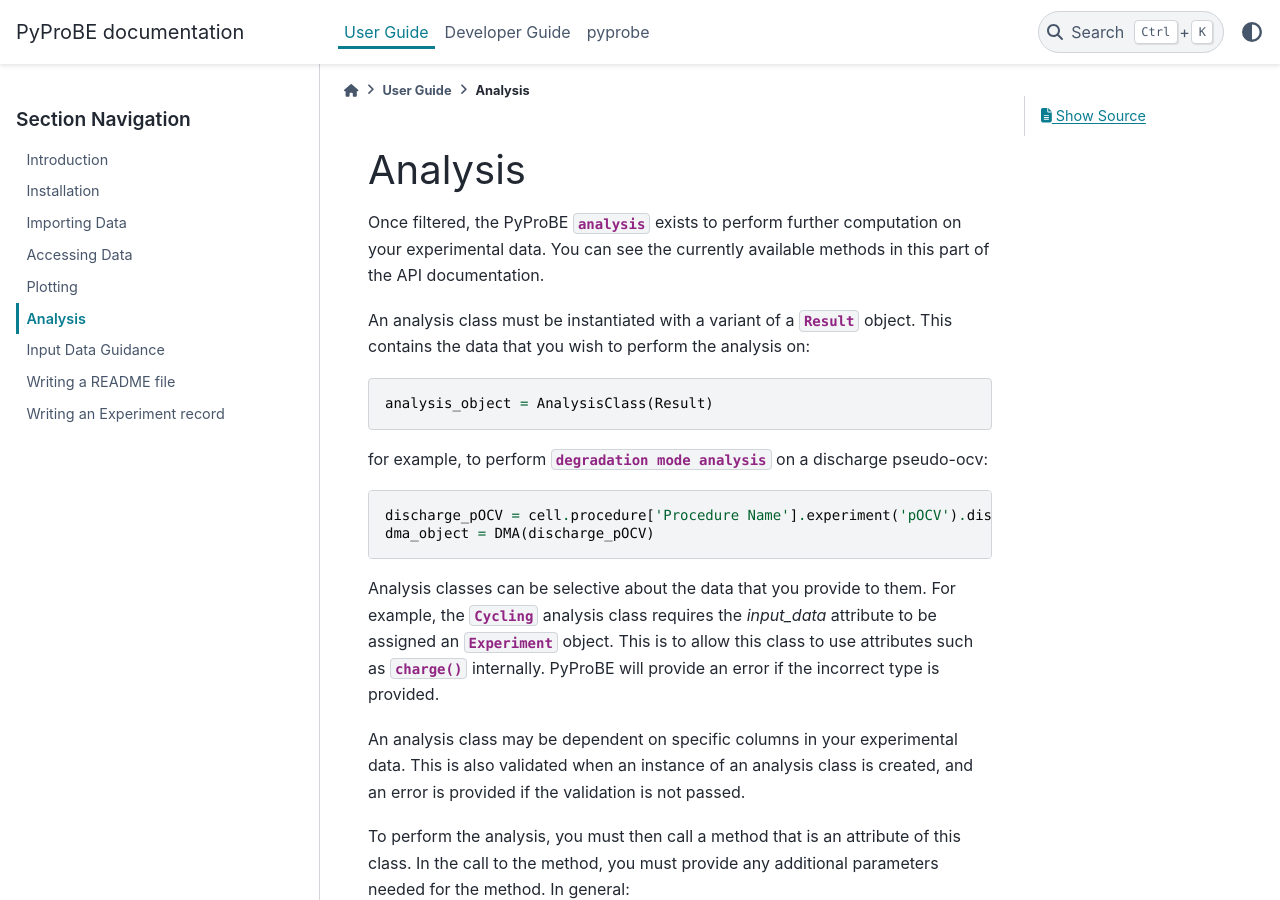
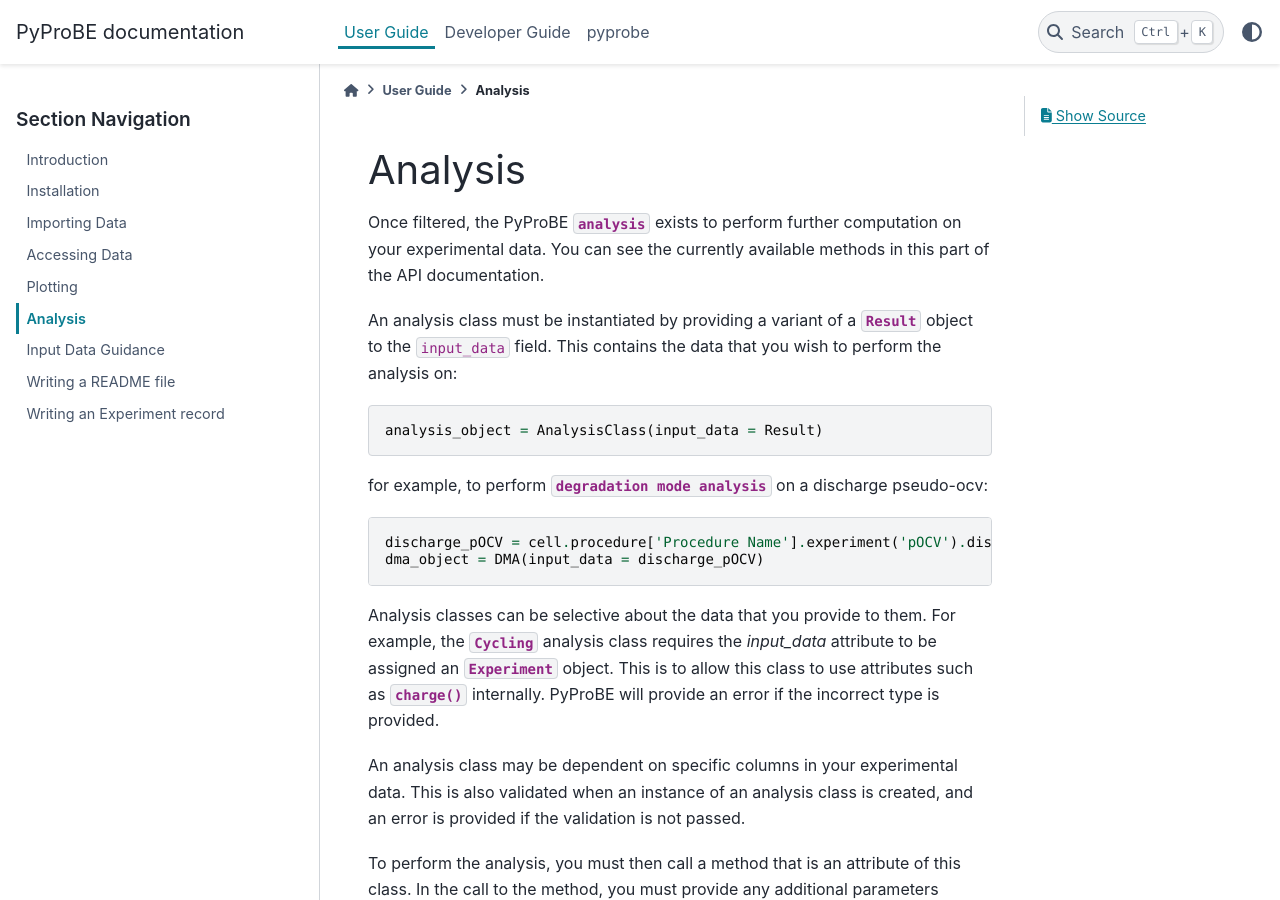
Before and after one commit to ImperialCollegeLondon/PyProBE, a Sphinx documentation site: the page built from docs/source/user_guide/analysis.rst, in a window 1280 px wide and 900 px high. Built offline with Sphinx 7.4.7 and the PyData theme 0.15.4, drawn with Linux system fonts in a browser that asks for light colours.

Commit message:
Correct instructions in analysis user guide section

```diff
--- a/docs/source/user_guide/analysis.rst
+++ b/docs/source/user_guide/analysis.rst
@@ -5,20 +5,20 @@
 experimental data. You can see the currently available methods in this part of the API
 documentation.
 
-An analysis class must be instantiated with a variant of a
-:class:`~pyprobe.result.Result` object. This contains the data that you wish to perform
-the analysis on:
+An analysis class must be instantiated by providing a variant of a
+:class:`~pyprobe.result.Result` object to the :code:`input_data` field. This contains the data
+that you wish to perform the analysis on:
 
 .. code-block:: python
 
-   analysis_object = AnalysisClass(Result)
+   analysis_object = AnalysisClass(input_data = Result)
 
 for example, to perform :mod:`degradation mode analysis <pyprobe.analysis.degradation_mode_analysis>` on a discharge pseudo-ocv:
 
 .. code-block:: python
 
    discharge_pOCV = cell.procedure['Procedure Name'].experiment('pOCV').discharge(0)
-   dma_object = DMA(discharge_pOCV)
+   dma_object = DMA(input_data = discharge_pOCV)
 
 Analysis classes can be selective about the data that you provide to them. For example,
 the :class:`~pyprobe.analysis.cycling.Cycling` analysis class requires the `input_data`
```
